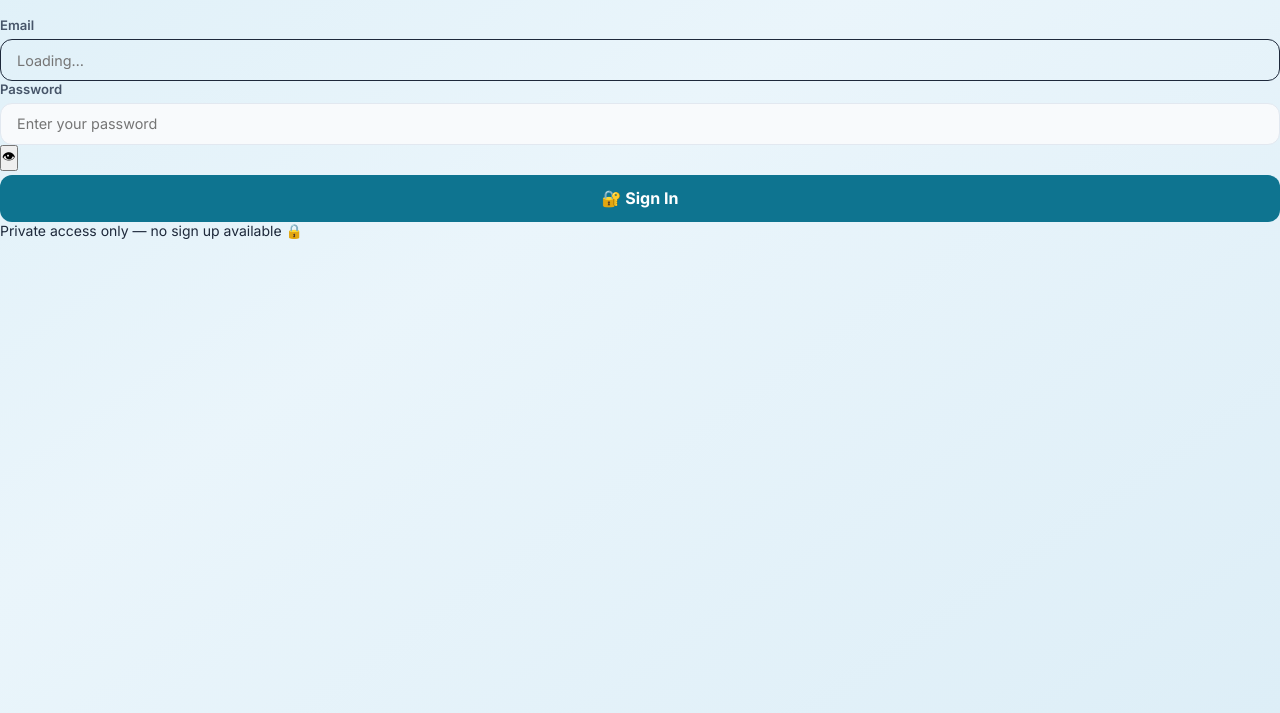
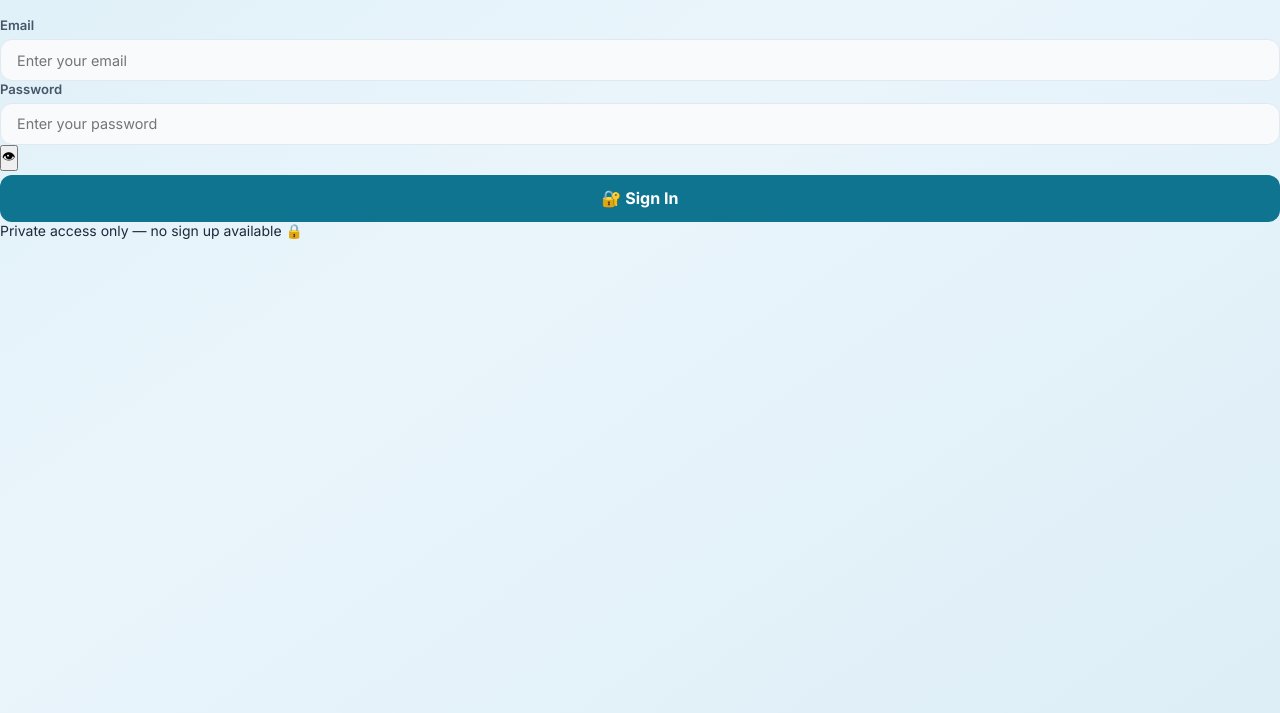
Before and after one commit to Aditya-FRS/Expense-Tracker, a website: page public/index.html in a window 1280 px wide. Shown: the part 87-800 px from the top of the page. Drawn offline with nearby package versions, Linux system fonts and the light colour scheme.

Commit message:
Add files via upload

```diff
--- a/public/index.html
+++ b/public/index.html
@@ -29,8 +29,8 @@
 
       <div class="form-field">
         <label>Email</label>
-        <input type="email" id="login-email" placeholder="Loading…" readonly
-          style="background:var(--surface2);color:var(--text2);cursor:default;border-color:var(--border)"/>
+        <input type="email" id="login-email" placeholder="Enter your email"
+          autocomplete="email" onkeydown="if(event.key==='Enter')document.getElementById('login-pass').focus()"/>
       </div>
       <div class="form-field">
         <label>Password</label>
```
